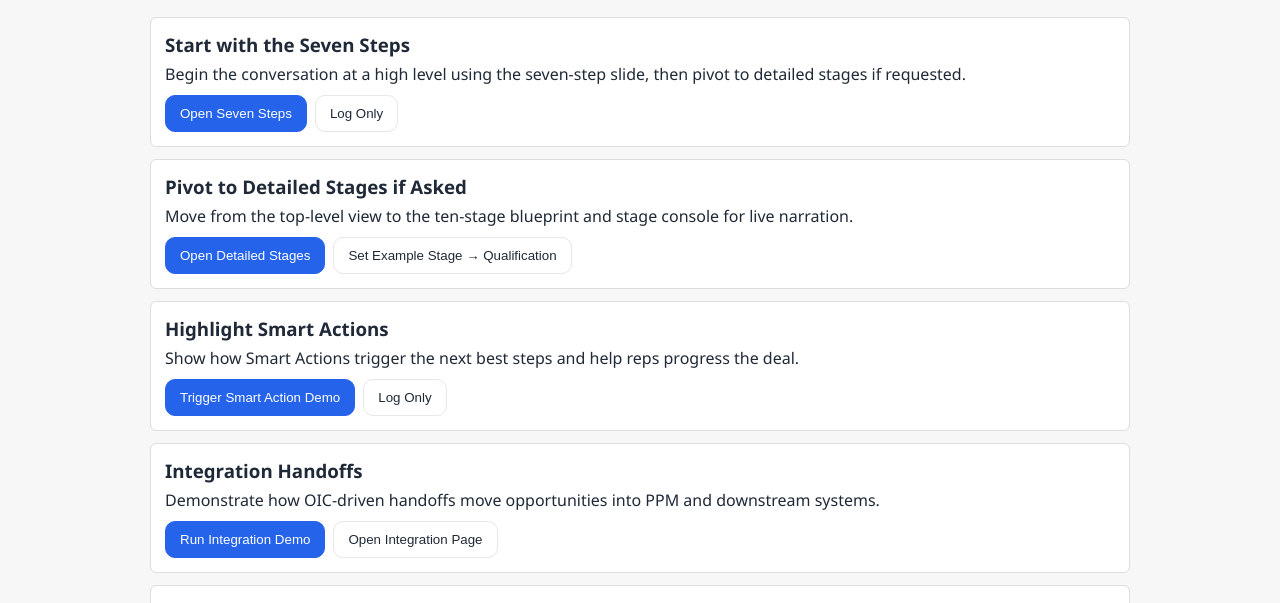
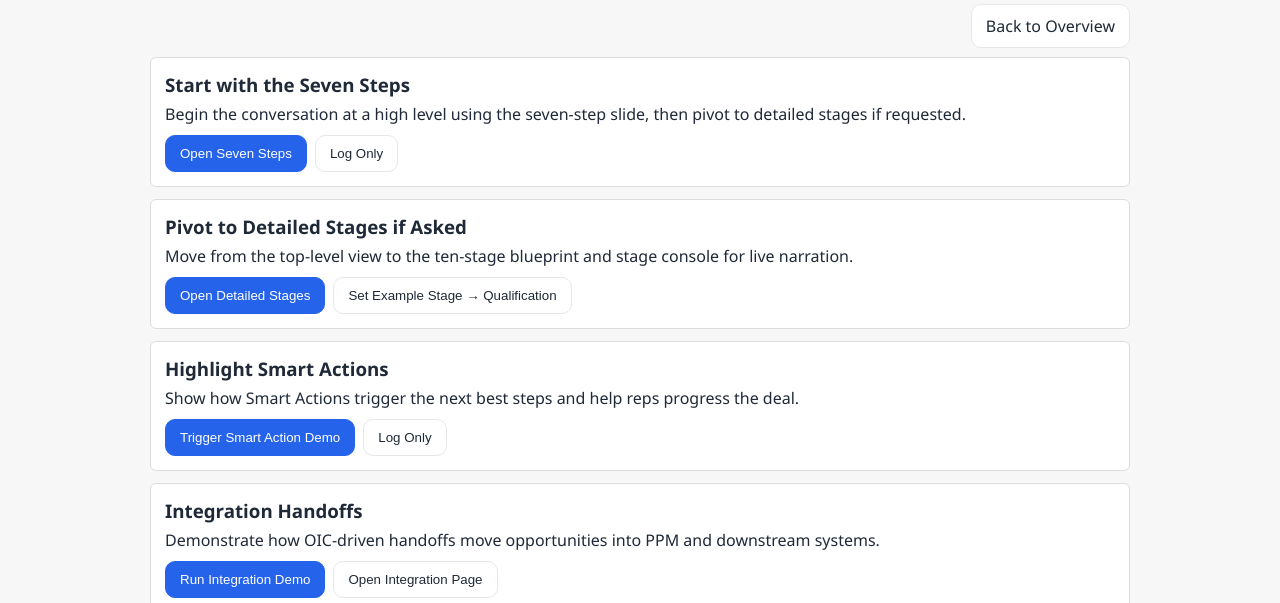
Before and after one commit to cskasarabada/OracleCXMocks, a plain HTML site: page Easy_Start_Flows.html in a window 1280 px wide. Shown: the part 197-800 px from the top of the page. Drawn offline with Linux system fonts and the light colour scheme.

Commit message:
Update Easy_Start_Flows.html

```diff
--- a/Easy_Start_Flows.html
+++ b/Easy_Start_Flows.html
@@ -22,6 +22,10 @@
   <div style="max-width:980px;margin:18px auto">
     <h1>Easy Start Flows</h1>
     <p class="hint">Quick starter actions to guide the demo: click a flow to navigate and perform a simple demo step. Each action will also add an entry to the Activity Log if the demo state (`RWD`) is available.</p>
+  </div>
+
+  <div style="max-width:980px;margin:6px auto 18px;text-align:right">
+    <a class="btn" href="index.html">Back to Overview</a>
   </div>
 
   <div class="flows">
```
